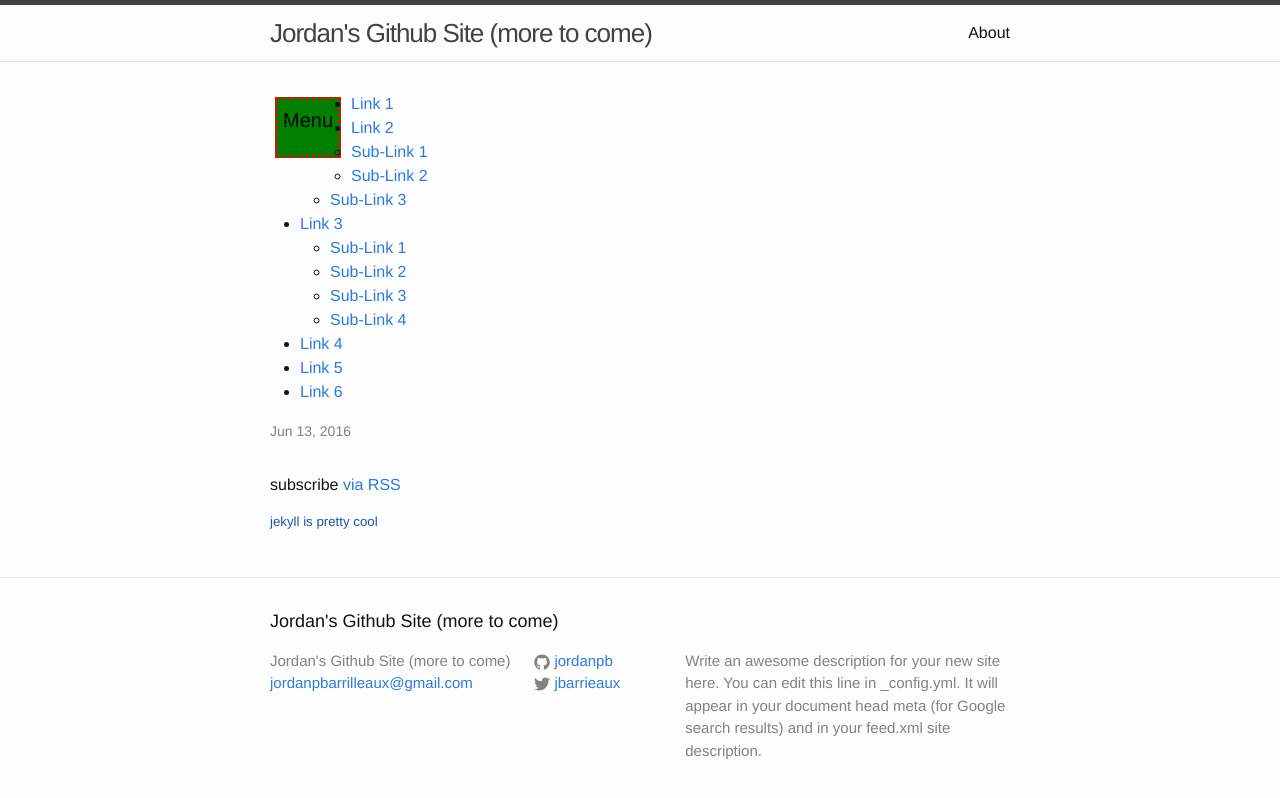
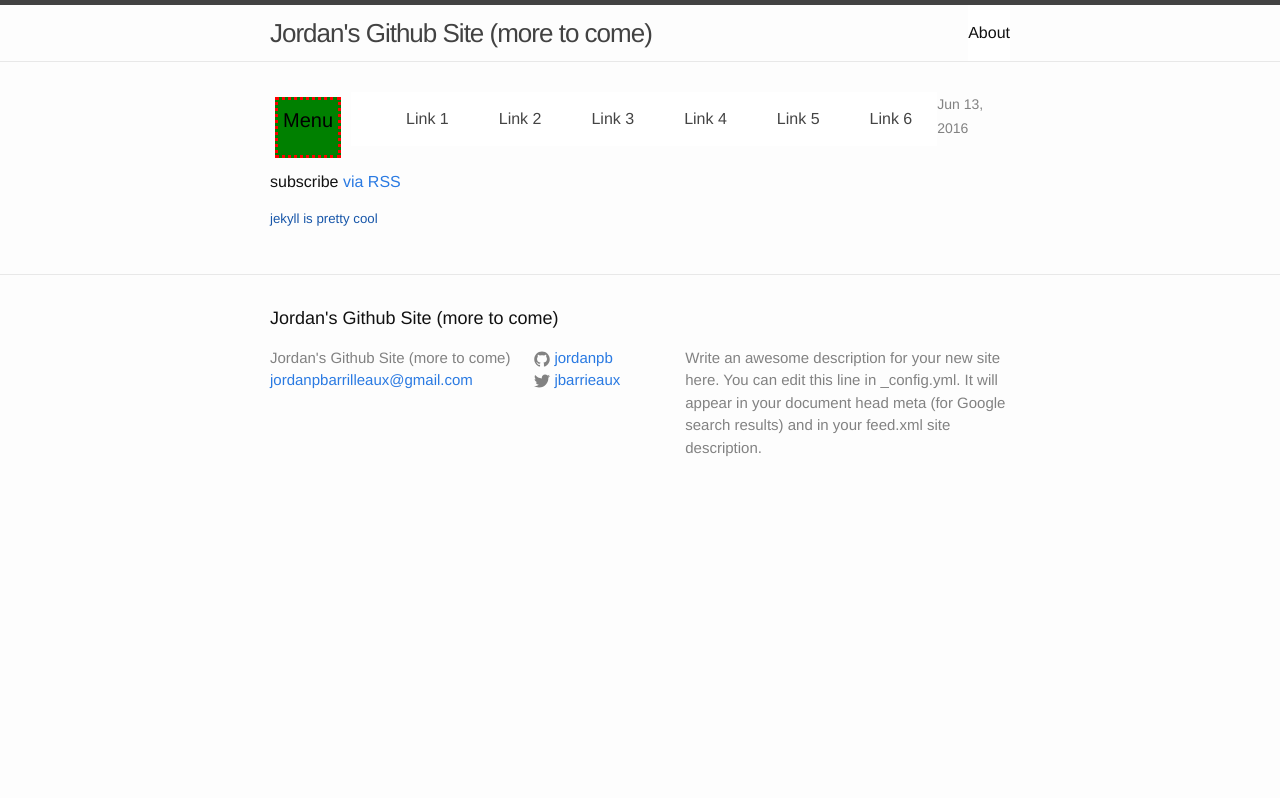
Before and after one commit to Jordanpb/codeacademyTest, a Jekyll site: the page built from index.html, in a window 1280 px wide. Shown: the top 798 px of the page. Built offline with Jekyll 4.4.1, drawn with Linux system fonts in a browser that asks for light colours.

Commit message:
Update _layout.scss

```diff
--- a/_sass/_layout.scss
+++ b/_sass/_layout.scss
@@ -1,6 +1,21 @@
 /**
  * Site header
  */
+
+ //BEGIN BORROWED CSS FOR DROP DOWN MENU
+ nav {background:#FFF;float:left;}
+nav ul {text-align:center;}
+nav ul li {float:left;display:inline;}
+nav ul li:hover {background:#E6E6E6;}
+nav ul li a {display:block;padding:15px 25px;color:#444;}
+nav ul li ul {position:absolute;width:110px;background:#FFF;}
+nav ul li ul li {width:110px;}
+nav ul li ul li a {display:block;padding:15px 10px;color:#444;}
+nav ul li ul li:hover a {background:#F7F7F7;}
+nav ul li ul.fallback {display:none;}
+nav ul li:hover ul.fallback {display:block;}
+ //END BORROWED DROP DOWN
+
 .site-header {
     border-top: 5px solid $grey-color-dark;
     border-bottom: 1px solid $grey-color-light;
```
